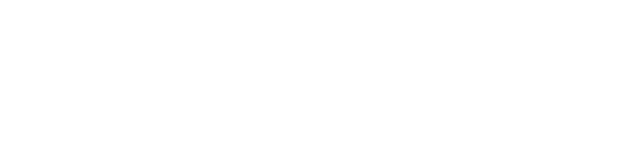
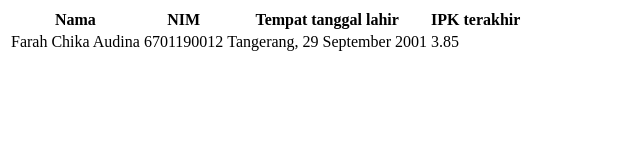
Before and after one commit to frhchika/6701190012-assessment1pwb, a plain HTML site: page index.html in a window 1280 px wide. Shown: the whole page, without its empty margins (0-640 px from the left). Drawn offline with Linux system fonts and the light colour scheme.

Commit message:
versi 1.1-6701190012

```diff
--- a/index.html
+++ b/index.html
@@ -6,5 +6,20 @@
 </head>
 <body>
 
+<table>
+    <tr>
+        <th>Nama</th>
+        <th>NIM</th>
+        <th>Tempat tanggal lahir</th>
+        <th>IPK terakhir</th>
+    </tr>
+    <tr>
+        <td>Farah Chika Audina</td>
+        <td>6701190012</td>
+        <td>Tangerang, 29 September 2001</td>
+        <td>3.85</td>
+    </tr>
+</table>
+
 </body>
 </html>
```
